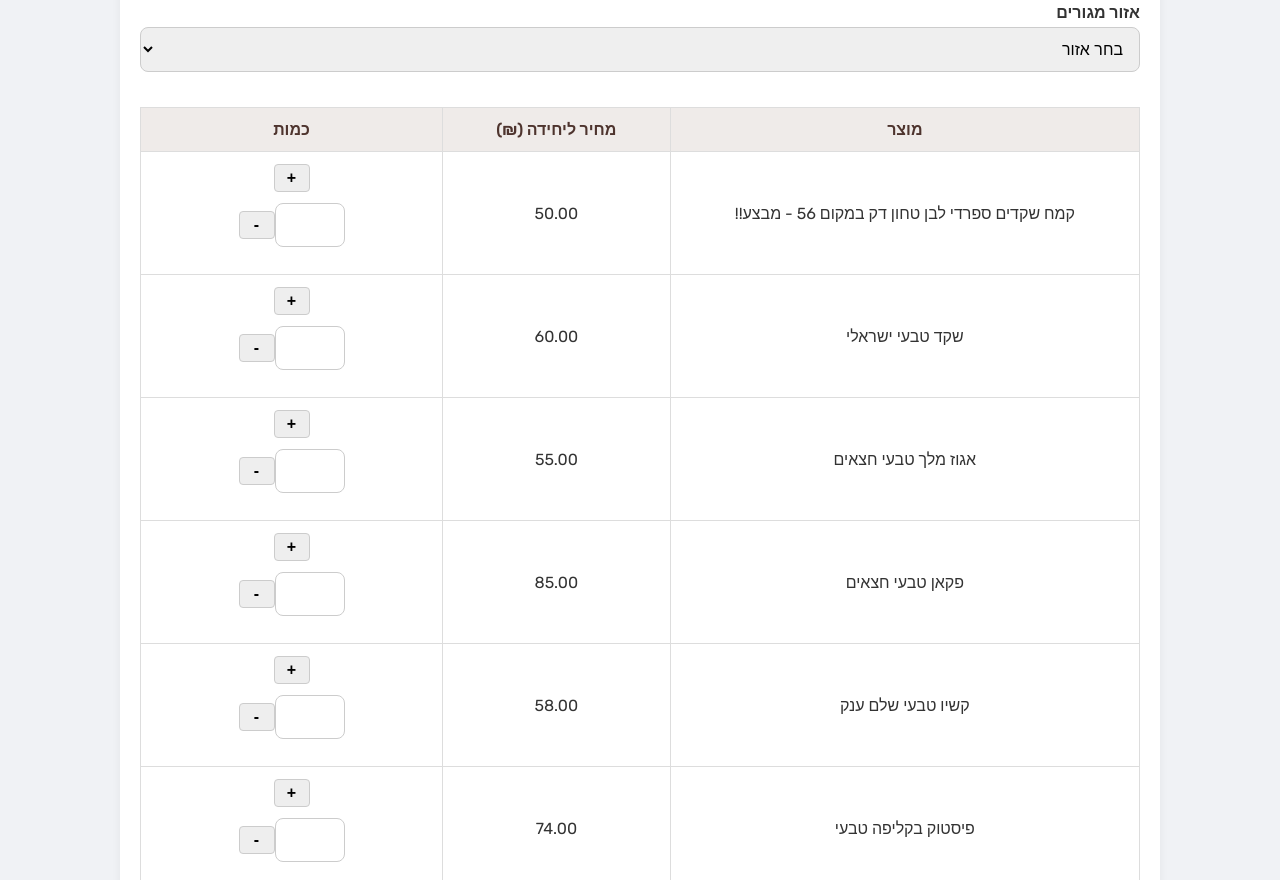
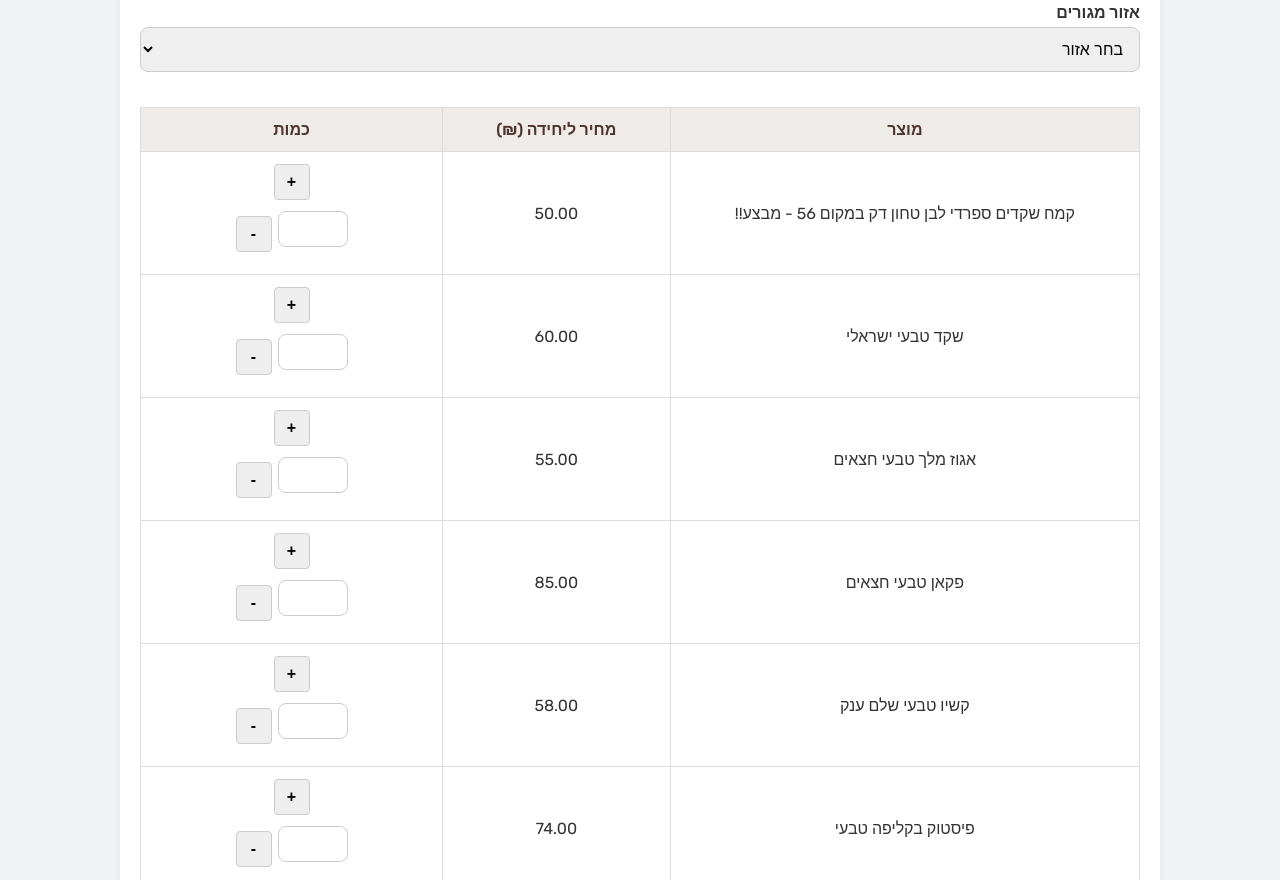
Before and after one commit to liavyanko/yankole-store, a plain HTML site: page index.html in a window 1280 px wide. Shown: the part 860-1740 px from the top of the page. Drawn offline with Linux system fonts and the light colour scheme.

Commit message:
Update index.html

```diff
--- a/index.html
+++ b/index.html
@@ -68,8 +68,10 @@
       align-items: center;
       gap: 6px;
     }
-    .quantity-controls .button-row {
+    .button-row {
       display: flex;
+      align-items: center;
+      justify-content: center;
       gap: 6px;
     }
     .quantity-controls button {
@@ -81,18 +83,15 @@
       background: #eee;
       cursor: pointer;
       width: 36px;
+      height: 36px;
+      line-height: 1;
     }
     .quantity-controls input[type="number"] {
       width: 70px;
       text-align: center;
       font-size: 16px;
-    }
-    input[type="number"] {
-      min-width: 70px;
-      max-width: 80px;
-      width: 100%;
-      text-align: center;
-      font-size: 16px;
+      height: 36px;
+      box-sizing: border-box;
     }
     input:invalid {
       border-color: red;
@@ -244,7 +243,7 @@
       plus.textContent = '+';
 
       const row = document.createElement('div');
-      row.className = 'quantity-controls-row';
+      row.className = 'button-row';
 
       const input = document.createElement('input');
       input.type = 'number';
@@ -340,23 +339,28 @@
         }
       });
 
+      const promo = document.getElementById('promo');
+      if (promo && promo.value) {
+        total += parseFloat(promo.value);
+      }
+
       const region = document.getElementById('region').value;
       let shipping = 0;
-      if (['שרון', 'מרכז'].includes(region)) shipping = 10;
-      else if (region === 'תל אביב') shipping = 20;
-      else if (region === 'חיפה') shipping = 30;
-      else if (region === 'צפון') shipping = 35;
-      else if (region === 'אחר') document.getElementById('shipping-note').textContent = 'למשלוח יש ליצור קשר ב-0509369944';
-      else document.getElementById('shipping-note').textContent = '';
+      if (["שרון", "מרכז"].includes(region)) shipping = 10;
+      else if (region === "תל אביב") shipping = 20;
+      else if (region === "חיפה") shipping = 30;
+      else if (region === "צפון") shipping = 35;
+      else if (region === "אחר") document.getElementById("shipping-note").textContent = "למשלוח יש ליצור קשר ב-0509369944";
+      else document.getElementById("shipping-note").textContent = "";
 
-      document.getElementById('total').textContent = `סה"כ: ${(total + shipping).toFixed(2)} ₪ (${shipping} ₪ משלוח)`;
+      document.getElementById("total").textContent = `סה"כ: ${(total + shipping).toFixed(2)} ₪ (${shipping} ₪ משלוח)`;
 
-      const promoContainer = document.getElementById('promo-container');
+      const promoContainer = document.getElementById("promo-container");
       if (total >= 300) {
-        promoContainer.style.display = 'block';
+        promoContainer.style.display = "block";
       } else {
-        promoContainer.style.display = 'none';
-        document.getElementById('promo').value = '';
+        promoContainer.style.display = "none";
+        document.getElementById("promo").value = "";
       }
     }
   </script>
```
